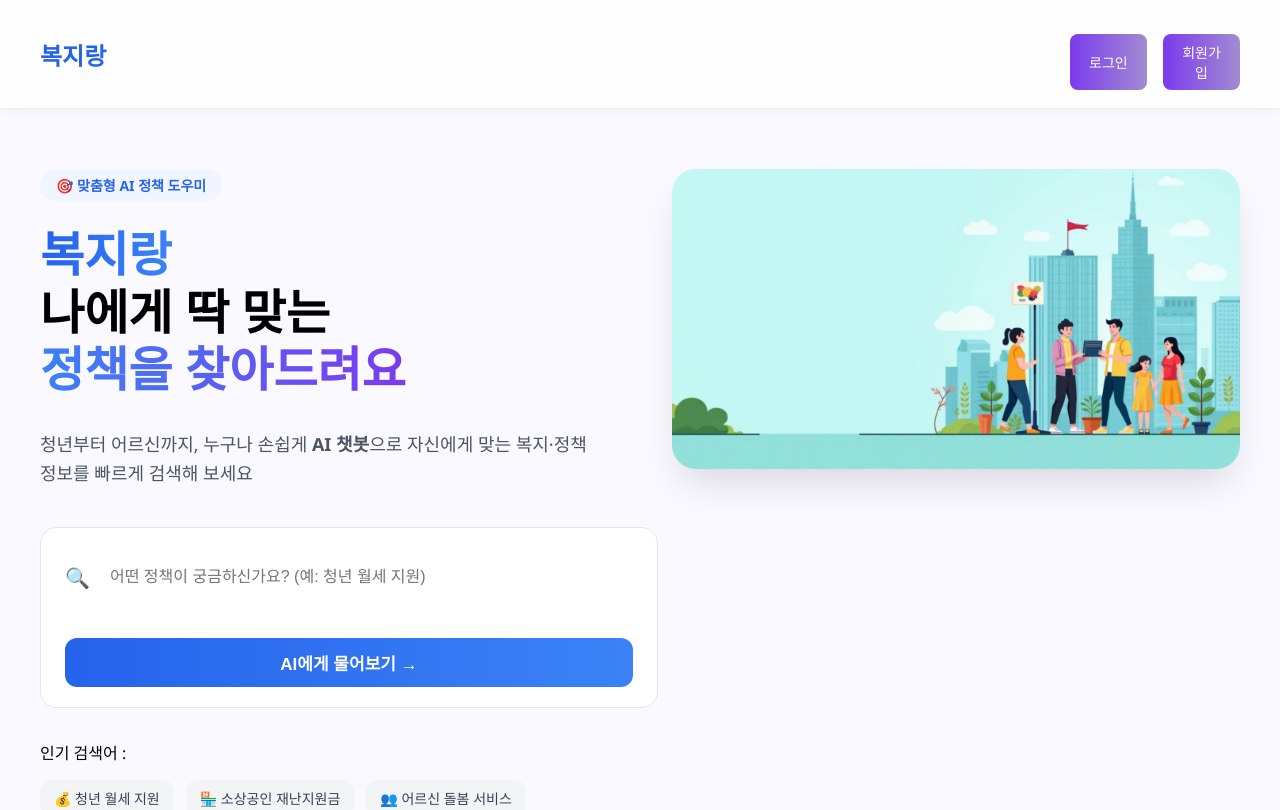
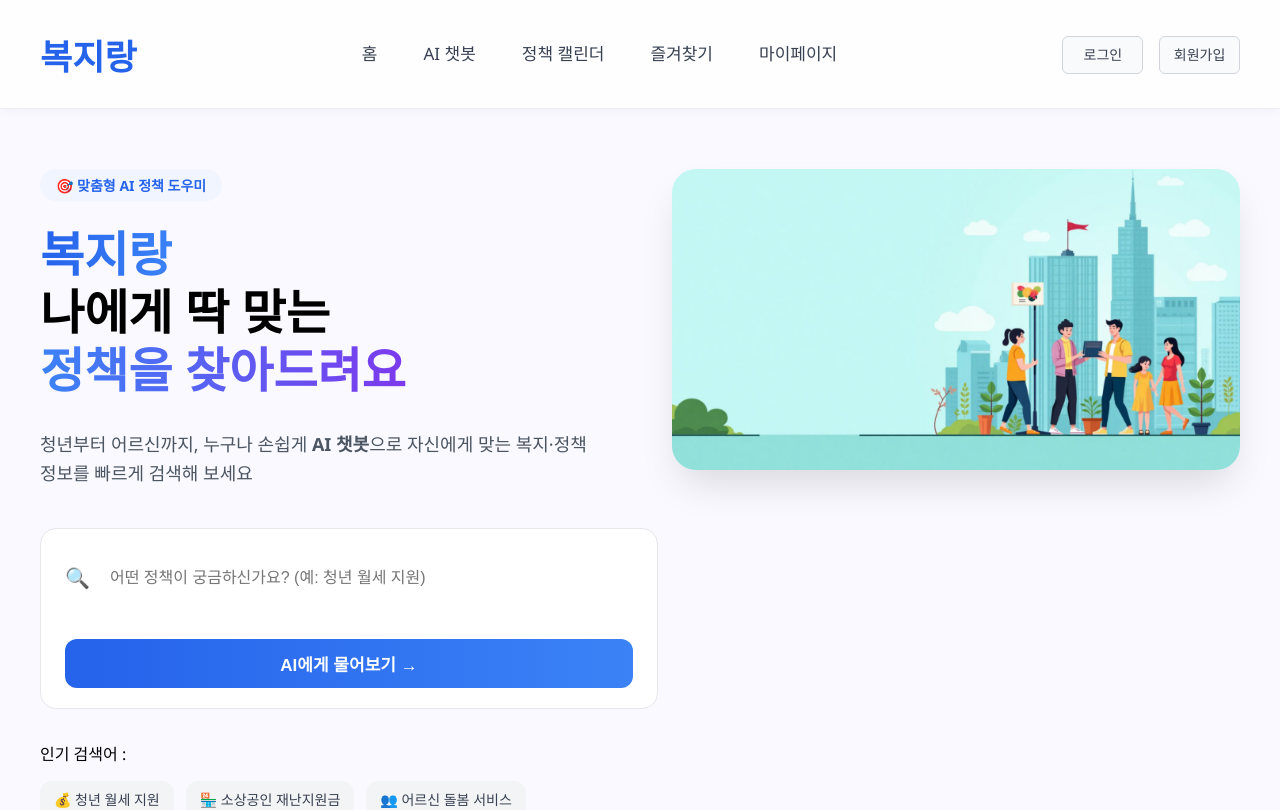
Before and after one commit to hyyyeon/ms-hacktest, a React (Create React App) app in the folder client/: page / in a window 1280 px wide. Shown: the top 810 px of the page. Built offline with nearby package versions, Linux system fonts and the light colour scheme.

Commit message:
홈매뉴 디자인 수정

```diff
--- a/client/src/pages/Home.jsx
+++ b/client/src/pages/Home.jsx
@@ -1,5 +1,5 @@
 /* src/pages/Home.jsx */
-import React, { useState, useEffect } from 'react';
+import React, { useEffect, useState } from 'react';
 import { Link, useNavigate } from 'react-router-dom';
 import '../styles/Home.css';
 
@@ -8,7 +8,7 @@ function Home() {
   const [isLoggedIn, setIsLoggedIn] = useState(false);
 
   useEffect(() => {
-    // 간단히 localStorage 또는 쿠키 등으로 로그인 상태 체크
+    // 로그인 상태 확인 (예: localStorage에 user 정보가 있는지)
     const user = localStorage.getItem('user');
     setIsLoggedIn(!!user);
   }, []);
@@ -22,26 +22,37 @@ function Home() {
 
   return (
     <div className="home-page">
-      {/* 🧭 내비게이션 */}
       <header className="navbar">
         <div className="navbar-inner">
           <Link to="/" className="logo">복지랑</Link>
 
-          {isLoggedIn ? (
           <ul className="gnb">
             <li><Link to="/">홈</Link></li>
             <li><Link to="/chat">AI 챗봇</Link></li>
             <li><Link to="/calendar">정책 캘린더</Link></li>
             <li><Link to="/bookmarks">즐겨찾기</Link></li>
             <li><Link to="/profile">마이페이지</Link></li>
-              <li><button onClick={handleLogout} className="logout-btn">로그아웃</button></li>
           </ul>
+
+          {/* ✅ 오른쪽 버튼 영역 */}
+          <div className="auth-buttons">
+            {isLoggedIn ? (
+              <button onClick={handleLogout}>로그아웃</button>
             ) : (
-            <div className="auth-buttons">
+              <>
                 <button onClick={() => navigate('/login?mode=login')}>로그인</button>
                 <button onClick={() => navigate('/login?mode=signup')}>회원가입</button>
+              </>
+            )}
           </div>
-          )}
+
+          <button
+            className="mobile-menu-btn"
+            aria-label="모바일 메뉴 열기"
+            onClick={() => document.body.classList.toggle('menu-open')}
+          >
+            ☰
+          </button>
         </div>
       </header>
 
@@ -161,12 +172,12 @@ function Home() {
       </section>
       */}
 
-      {/* ❓ 자주 묻는 질문 섹션 */}
+      {/* ❓ 신규 정책 소개 섹션 */}
       <section className="popular">
         <div className="popular-head">
           <span className="popular-icon">📈</span>
-          <h2>자주 묻는 질문</h2>
-          <p className="section-sub">다른 분들이 많이 찾는 정책 정보를 확인해보세요</p>
+          <h2>신규 정책 안내</h2>
+<p className="section-sub">최근에 새로 발표된 주요 정책들을 한눈에 확인해보세요</p>
         </div>
         <div className="popular-grid">
           {[
--- a/client/src/pages/Login.jsx
+++ b/client/src/pages/Login.jsx
@@ -1,7 +1,7 @@
 /* Login.jsx */
 import React, { useState, useEffect } from 'react';
 import '../styles/Login.css';
-import { useLocation } from 'react-router-dom';
+import { useLocation, useNavigate } from 'react-router-dom';
 
 const Login = () => {
   const location = useLocation();
@@ -17,6 +17,7 @@ const Login = () => {
   const [username, setUsername] = useState('');
   const [email, setEmail] = useState('');
   const [password, setPassword] = useState('');
+  const navigate = useNavigate();
 
   const handleSubmit = async (e) => {
     e.preventDefault();
@@ -33,11 +34,20 @@ const Login = () => {
       });
       const data = await res.json();
       alert(data.message);
+
+  // ✅ 회원가입 성공 후 로그인으로 전환
   if (!isLogin && res.status === 201) {
     setIsLogin(true);
     setUsername('');
     setEmail('');
     setPassword('');
+  }
+
+
+  // ✅ 로그인 성공 시 localStorage 저장
+  if (isLogin && res.status === 200) {
+  localStorage.setItem('user', JSON.stringify({ username }));
+  navigate('/'); // ← 이 줄 추가 (로그인 후 홈으로 이동)
 }
     } catch (err) {
       alert('오류 발생!');
--- a/client/src/styles/Home.css
+++ b/client/src/styles/Home.css
@@ -16,7 +16,7 @@
   top: 0;
   z-index: 1000;
   padding: 18px 40px;
-  background-color: rgba(255, 255, 255, 0.75);
+  background-color: rgba(255, 255, 255, 0.75); /* 반투명 */
   backdrop-filter: blur(12px);
   -webkit-backdrop-filter: blur(12px);
   border-bottom: 1px solid rgba(0, 0, 0, 0.06);
@@ -27,43 +27,64 @@
   max-width: 1200px;
   margin: 0 auto;
   display: flex;
+  align-items: center;
   justify-content: space-between;
+  width: 100%;
+}
+
+/* 로그인, 회원가입 버튼 */
+.auth-buttons {
+  display: flex;
+    align-items: center;   /* ✅ 버튼과 텍스트 수직 정렬 */
+  justify-content: center; /* ✅ 버튼 중앙 정렬 */
+  gap: 16px;
+    position: relative;
+  top: -7px; /* ✅ 수직으로 1px 올려줌 */
+
+}
+
+.auth-buttons button {
+  background: #f9fafb;
+  color: #374151;
+  border: 1px solid #d1d5db;
+  padding: 6px 14px;          /* ⬅️ 수직 정렬에 안정적인 padding */
+  font-size: 14px;
+  font-weight: 500;
+  border-radius: 6px;
+  cursor: pointer;
+  white-space: nowrap;
+  min-width: 80px;
+  text-align: center;
+  box-shadow: none;
+
+  display: flex;              /* ✅ 내부 텍스트 수직 중앙 정렬 */
   align-items: center;
+  justify-content: center;
+
+  height: 38px;               /* ✅ 메뉴 아이템 높이와 통일 */
+  line-height: 1.2;           /* ✅ 텍스트 줄맞춤 안정화 */
+}
+
+.auth-buttons button:hover {
+  background: #f3f4f6;
+  box-shadow: 0 1px 3px rgba(0, 0, 0, 0.06);
 }
 
 
-.auth-buttons {
-  display: flex;
-  gap: 16px;
-}
-
-.auth-buttons button,
-.logout-btn {
-  background: linear-gradient(90deg, #7c3aed, #a18cd1);
-  color: #fff;
-  border: none;
-  padding: 8px 16px;
-  border-radius: 8px;
-  font-size: 14px;
-  cursor: pointer;
-  transition: background 0.2s;
-}
-
-.auth-buttons button:hover,
-.logout-btn:hover {
-  background: linear-gradient(90deg, #a18cd1, #7c3aed);
-}
-
 .logo {
-  font-size: 24px;
+  font-size: 35px;
   font-weight: 800;
   color: var(--blue);
   text-decoration: none;
+  display: flex;
+  align-items: center;   /* ✅ 아이콘/글씨 수직 정렬 */
+  height: 40px;          /* 버튼 높이와 맞추기 */
 }
 
+/* 내비게이션 메뉴 (GNB) */
 .gnb {
   display: flex;
-  gap: 24px;
+  gap: 12px;
   margin-inline: auto;
   list-style: none;
   padding: 0;
@@ -71,13 +92,19 @@
 
 .gnb a {
   color: #374151;
-  font-size: 15px;
+  font-size: 17px;
   text-decoration: none;
-  transition: 0.2s;
+  padding: 10px 17px;
+  border-radius: 8px;
+  transition: background 0.2s ease;
+  display: flex;
+  align-items: center;
+  line-height: 1.2;
 }
 
 .gnb a:hover {
-  color: var(--blue);
+  background-color: #ecfdf5; /* 연두색 배경 */
+  color: #065f46;            /* 짙은 녹색 글씨 */
 }
 
 .mobile-menu-btn {
```
Lines whose indentation alone changed are shown as unchanged.
